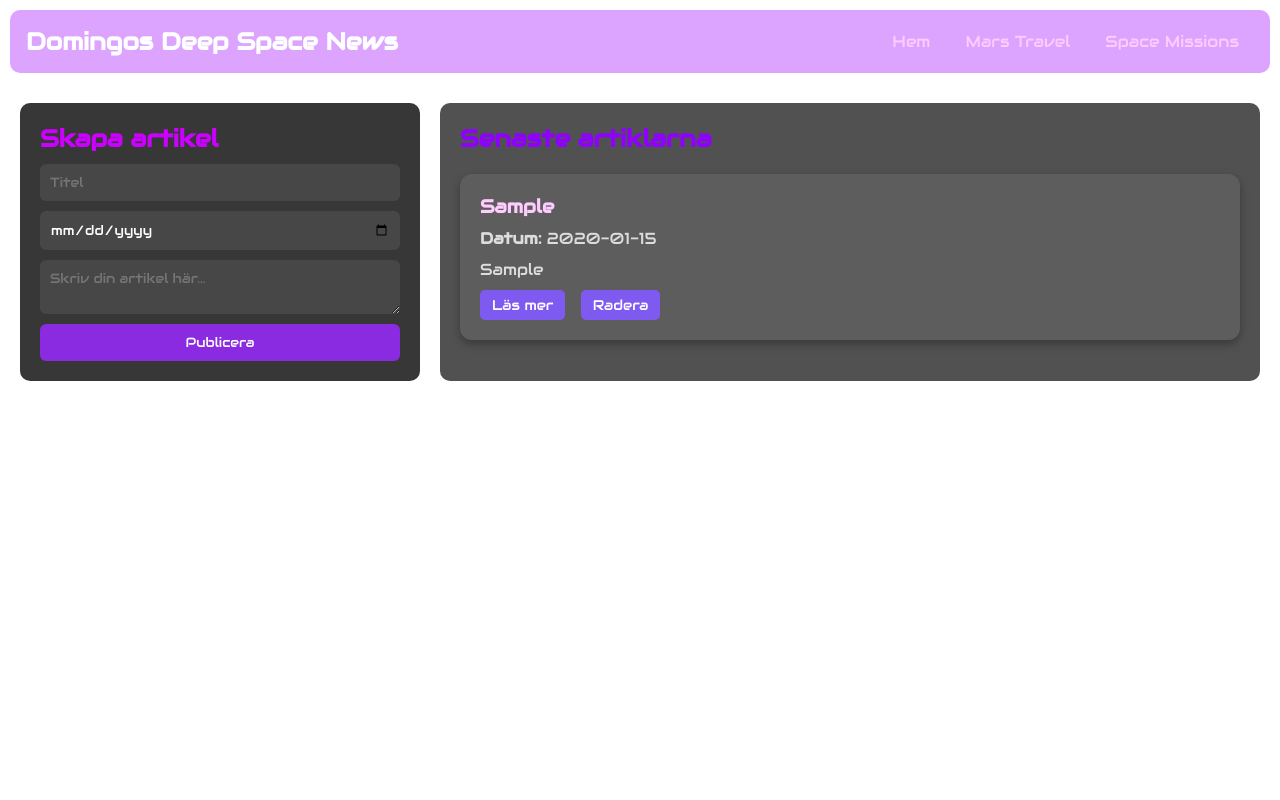
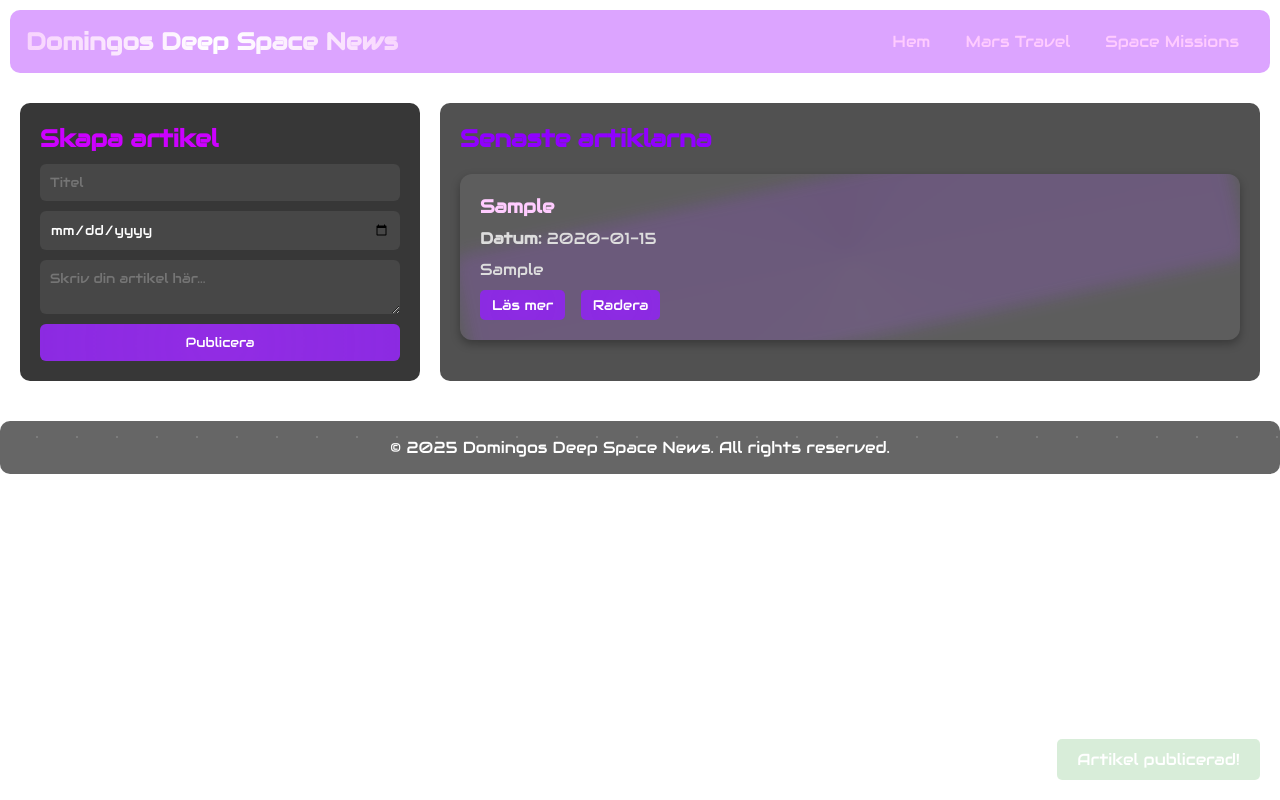
Before and after one commit to bobang1992/DeepSpaceNewsPageJs, a plain HTML site: page index.html in a window 1280 px wide. Both pictures are taken after typing "Sample", "2020-01-15", "Sample" into the empty fields and a click on the button "Publicera". Drawn offline with Linux system fonts and the light colour scheme.

Commit message:
added toast message

```diff
--- a/index.html
+++ b/index.html
@@ -33,6 +33,12 @@
     </main>
   </div>
 
+  <footer>
+    <p>&copy; 2025 Domingos Deep Space News. All rights reserved.</p>
+  </footer>
+
+  <div id="toast-container"></div>
+
   <script src="script.js"></script>
 </body>
 </html>
--- a/script.js
+++ b/script.js
@@ -6,6 +6,14 @@ document.addEventListener("DOMContentLoaded", function () {
 
   function saveArticles() {
     localStorage.setItem("articles", JSON.stringify(articles));
+  }
+
+  function showToast(message) {
+    const toast = document.createElement("div");
+    toast.className = "toast";
+    toast.textContent = message;
+    document.getElementById("toast-container").appendChild(toast);
+    setTimeout(() => toast.remove(), 3000);
   }
 
   function renderArticles() {
@@ -31,10 +39,11 @@ document.addEventListener("DOMContentLoaded", function () {
     const content = document.getElementById("content").value;
 
     const newArticle = { title, date, content };
-      articles.unshift(newArticle); // Nyaste först
+    articles.unshift(newArticle);
     saveArticles();
     renderArticles();
     form.reset();
+    showToast("Artikel publicerad!");
   });
 
   window.deleteArticle = function (index) {
@@ -42,6 +51,7 @@ document.addEventListener("DOMContentLoaded", function () {
       articles.splice(index, 1);
       saveArticles();
       renderArticles();
+      showToast("Artikel raderad.");
     }
   };
 
--- a/style.css
+++ b/style.css
@@ -11,6 +11,28 @@ body {
     background: url('purple-nebula-with-stars-and-clouds-in-space-photo.jpg') no-repeat center center fixed;
     background-size: cover;
     color: white;
+    position: relative;
+    overflow-x: hidden;
+}
+
+/* --- Floating Particle Effect --- */
+body::before {
+    content: "";
+    position: fixed;
+    top: 0;
+    left: 0;
+    width: 100vw;
+    height: 100vh;
+    background: radial-gradient(circle, rgba(255,255,255,0.15) 1px, transparent 1px);
+    background-size: 40px 40px;
+    animation: moveStars 60s linear infinite;
+    z-index: 0;
+    pointer-events: none;
+}
+
+@keyframes moveStars {
+    from { background-position: 0 0; }
+    to { background-position: 1000px 1000px; }
 }
 
 /* Header */
@@ -22,13 +44,24 @@ body {
     padding: 1rem;
     border-radius: 10px;
     margin: 10px;
+    position: relative;
+    z-index: 1;
 }
 
 #logo {
     font-size: 24px;
-    color: white;
+    font-weight: bold;
     text-decoration: none;
-    font-weight: bold;
+    background: linear-gradient(90deg, #fff, #f0abfc, #fff);
+    background-size: 200% auto;
+    -webkit-background-clip: text;
+    -webkit-text-fill-color: transparent;
+    animation: shimmer 3s linear infinite;
+}
+
+@keyframes shimmer {
+    0% { background-position: 0% center; }
+    100% { background-position: 200% center; }
 }
 
 .nav-links a {
@@ -36,12 +69,16 @@ body {
     color: #ffcbff;
     text-decoration: none;
     font-size: 16px;
-    transition: color 0.3s;
+    transition: all 0.3s;
 }
 
 .nav-links a:hover {
     color: #fff;
     text-shadow: 0 0 5px #ff00ff;
+    background: linear-gradient(to right, #c084fc, #f0abfc, #c084fc);
+    background-size: 200% auto;
+    -webkit-background-clip: text;
+    -webkit-text-fill-color: transparent;
 }
 
 /* Layout */
@@ -50,6 +87,8 @@ body {
     flex-wrap: wrap;
     gap: 20px;
     padding: 20px;
+    position: relative;
+    z-index: 1;
 }
 
 /* Sidebar */
@@ -80,20 +119,71 @@ body {
     margin-bottom: 10px;
     border-radius: 6px;
     resize: vertical;
+    transition: box-shadow 0.3s ease-in-out;
 }
 
-.sidebar button {
+.sidebar input:focus,
+.sidebar textarea:focus {
+    box-shadow: 0 0 10px #e040fb, 0 0 20px #e040fb;
+}
+
+/* Neon Pulse Buttons */
+.sidebar button,
+.article-card button {
     background-color: #8a2be2;
     color: white;
     border: none;
     padding: 10px;
     border-radius: 6px;
     cursor: pointer;
-    transition: background 0.3s;
+    position: relative;
+    z-index: 1;
+    overflow: hidden;
 }
 
-.sidebar button:hover {
+.sidebar button:hover,
+.article-card button:hover {
     background-color: #6a1bb8;
+}
+
+.sidebar button::before,
+.article-card button::before {
+    content: '';
+    position: absolute;
+    top: -50%;
+    left: -50%;
+    width: 200%;
+    height: 200%;
+    background: radial-gradient(circle, #e040fb33, transparent 70%);
+    animation: pulse 2s infinite;
+    z-index: -1;
+}
+
+@keyframes pulse {
+    0% { transform: scale(1); opacity: 0.6; }
+    50% { transform: scale(1.2); opacity: 0.2; }
+    100% { transform: scale(1); opacity: 0.6; }
+}
+
+.sidebar button::after,
+.article-card button::after {
+    content: '';
+    position: absolute;
+    top: 50%;
+    left: 50%;
+    width: 150%;
+    height: 150%;
+    background: radial-gradient(circle, #fff 0%, transparent 80%);
+    transform: translate(-50%, -50%) scale(0);
+    transition: transform 0.3s, opacity 0.3s;
+    opacity: 0;
+    z-index: -1;
+}
+
+.sidebar button:hover::after,
+.article-card button:hover::after {
+    transform: translate(-50%, -50%) scale(1);
+    opacity: 0.2;
 }
 
 /* Main content */
@@ -103,6 +193,8 @@ body {
     background-color: rgba(51, 51, 51, 0.85);
     border-radius: 10px;
     min-width: 300px;
+    position: relative;
+    z-index: 1;
 }
 
 .main-content h2 {
@@ -116,29 +208,53 @@ body {
 }
 
 .main-content a {
+    font-weight: bold;
+    text-decoration: none;
     color: #a78bfa;
-    text-decoration: none;
-    font-weight: bold;
+    background: linear-gradient(to right, #c084fc, #f0abfc, #c084fc);
+    background-size: 200% auto;
+    -webkit-background-clip: text;
+    -webkit-text-fill-color: transparent;
+    transition: background-position 0.3s ease-in-out;
 }
 
 .main-content a:hover {
-    text-decoration: underline;
-    color: #fff;
+    background-position: right center;
+    text-shadow: 0 0 10px #f0abfc;
 }
 
 /* Article Cards */
 .article-card {
+    position: relative;
     background: rgba(255, 255, 255, 0.07);
     padding: 20px;
     margin-bottom: 20px;
     border-radius: 12px;
     box-shadow: 0 4px 10px rgba(0,0,0,0.3);
     transition: transform 0.2s, background 0.3s;
+    overflow: hidden;
 }
 
 .article-card:hover {
     transform: translateY(-5px);
     background: rgba(255, 255, 255, 0.12);
+}
+
+.article-card::after {
+    content: '';
+    position: absolute;
+    inset: 0;
+    border-radius: 14px;
+    background: conic-gradient(from 0deg, #a855f7, #9333ea, #a855f7);
+    animation: rotateAura 6s linear infinite;
+    z-index: -2;
+    filter: blur(8px);
+    opacity: 0.2;
+}
+
+@keyframes rotateAura {
+    from { transform: rotate(0deg); }
+    to { transform: rotate(360deg); }
 }
 
 .article-card h3 {
@@ -152,18 +268,10 @@ body {
 }
 
 .article-card button {
-    background-color: #7f5af0;
-    color: white;
+    font-size: 14px;
     padding: 6px 12px;
     margin-right: 10px;
-    border: none;
     border-radius: 5px;
-    cursor: pointer;
-    font-size: 14px;
-}
-
-.article-card button:hover {
-    background-color: #9c7cfa;
 }
 
 .delete-btn {
@@ -215,7 +323,6 @@ footer {
     }
 
     .sidebar, .main-content {
-        margin-left: 0;
         width: 100%;
     }
 
```
Also changed, not shown: article.html (+1 -4 lines). Lines whose indentation alone changed are shown as unchanged.
